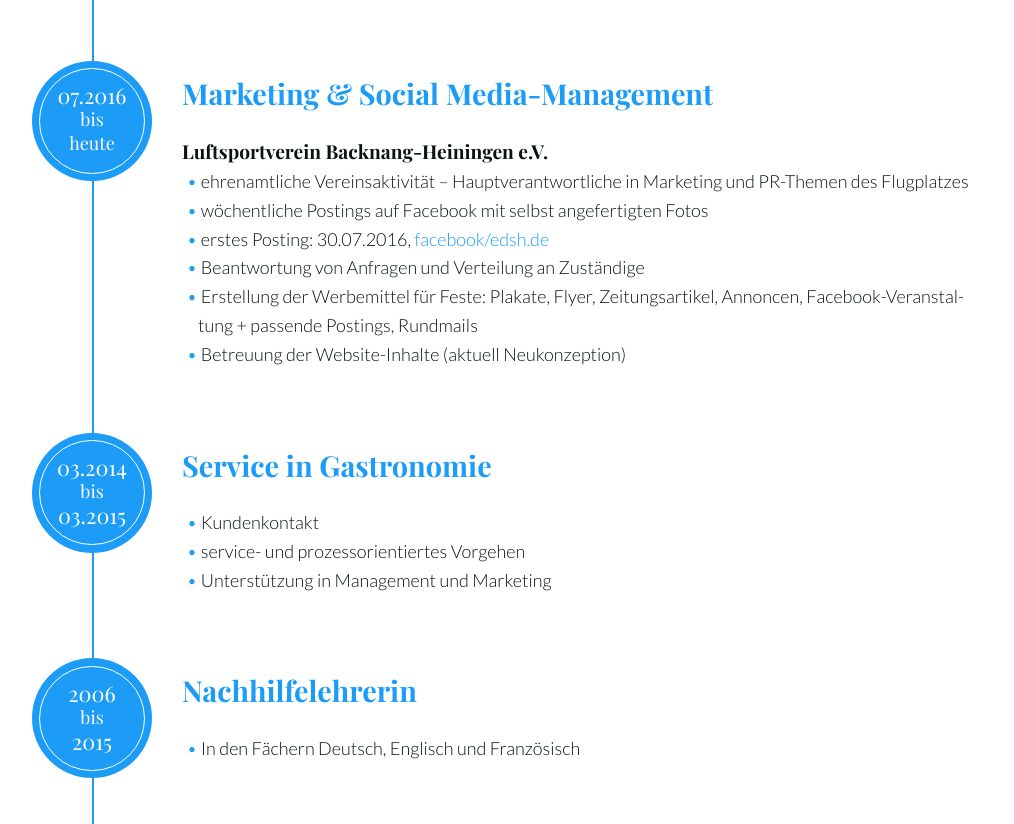
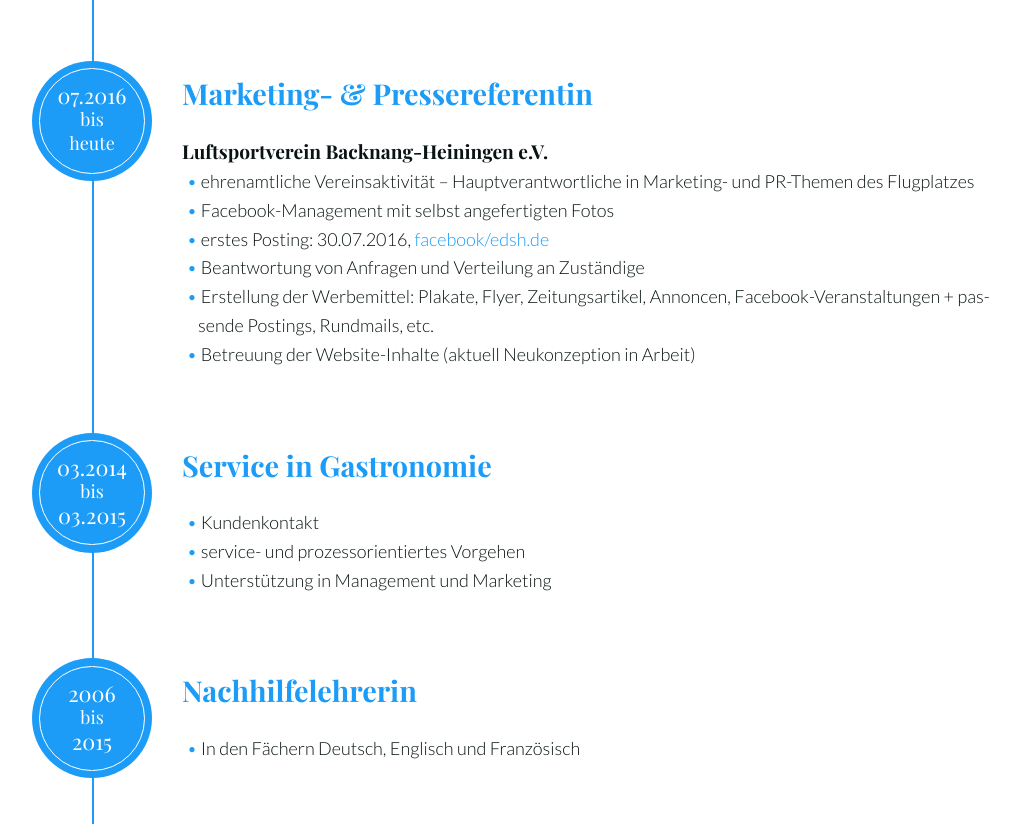
Before and after one commit to afoeder/whoissabrina, a plain HTML site: page docs/index.html in a window 1280 px wide. Shown: the part 1989-2813 px from the top of the page, without its empty margins (128-1142 px from the left). Drawn offline with nearby package versions, Linux system fonts and the light colour scheme.

Commit message:
Update index.html

```diff
--- a/docs/index.html
+++ b/docs/index.html
@@ -365,17 +365,17 @@
           </span>
         </span>
 
-        <h3>Marketing & Social Media-Management</h3>
+        <h3>Marketing- & Pressereferentin</h3>
         <h4>Luftsportverein Backnang-Heiningen e.V.</h4>
         <ul>
-          <li>ehrenamtliche Vereinsaktivität – Hauptverantwortliche in Marketing
+          <li>ehrenamtliche Vereinsaktivität – Hauptverantwortliche in Marketing-
             und PR-Themen des Flugplatzes</li>
-          <li>wöchentliche Postings auf Facebook mit selbst angefertigten Fotos</li>
+          <li>Facebook-Management mit selbst angefertigten Fotos</li>
           <li>erstes Posting: 30.07.2016, <a href="https://facebook.com/edsh.de" target="_blank">facebook/edsh.de</a></li>
           <li>Beantwortung von Anfragen und Verteilung an Zuständige</li>
-          <li>Erstellung der Werbemittel für Feste: Plakate, Flyer, Zeitungsartikel,
-            Annoncen, Facebook-Veranstaltung + passende Postings, Rundmails</li>
-          <li>Betreuung der Website-Inhalte (aktuell Neukonzeption)</li>
+          <li>Erstellung der Werbemittel: Plakate, Flyer, Zeitungsartikel,
+            Annoncen, Facebook-Veranstaltungen + passende Postings, Rundmails, etc.</li>
+          <li>Betreuung der Website-Inhalte (aktuell Neukonzeption in Arbeit)</li>
         </ul>
       </li>
 
```
